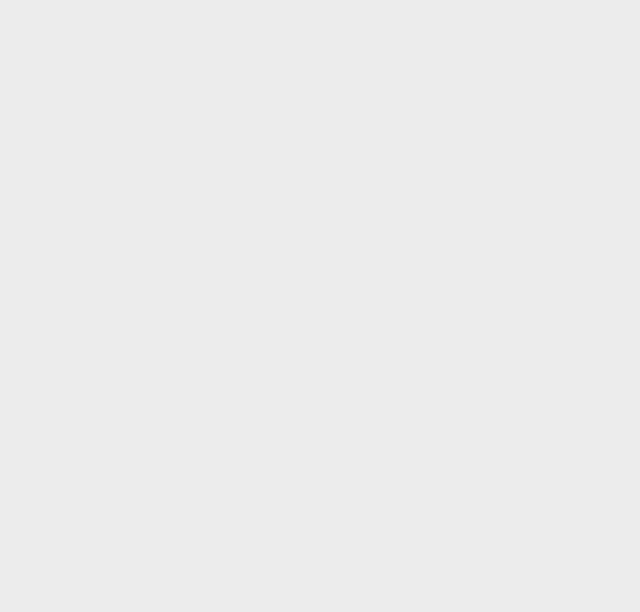
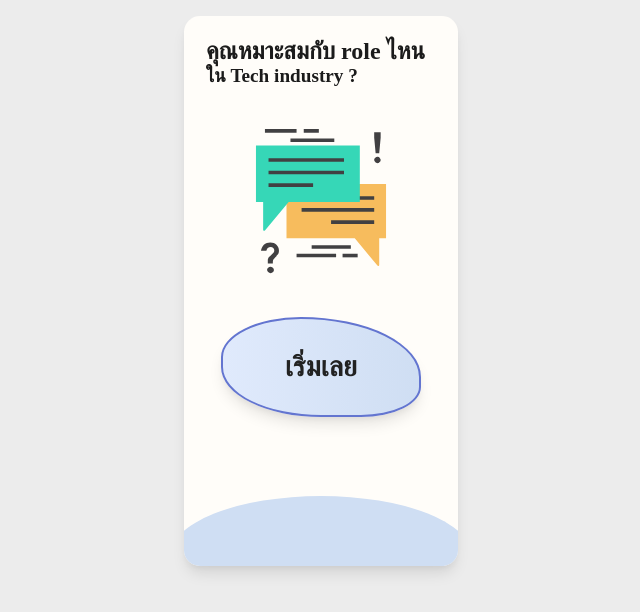
Before and after one commit to TalentLink/talentlink, a Next.js app: page / in a window 1280 px wide. Shown: the top 612 px of the page, without its empty margins (319-959 px from the left). Built offline with nearby package versions, Linux system fonts and the light colour scheme; a web font is replaced by a local one.

Commit message:
feat: add landing page

```diff
--- a/next.config.js
+++ b/next.config.js
@@ -1,15 +1,6 @@
 /** @type {import('next').NextConfig} */
 const nextConfig = {
   reactStrictMode: true,
-  async redirects() {
-    return [
-      {
-        source: '/',
-        destination: '/question/question-0',
-        permanent: true,
-      },
-    ];
-  },
 };
 
 module.exports = nextConfig;
--- a/src/components/Button.module.css
+++ b/src/components/Button.module.css
@@ -16,11 +16,6 @@
   margin-top: 0.8rem;
 }
 
-.button:focus-visible {
-  outline: var(--border-thickness) solid var(--control-focus-ring);
-  outline-offset: 2px;
-}
-
 .secondary {
   color: var(--default-copy-color);
   background-color: var(--card-bg-color);
--- a/src/components/Card.module.css
+++ b/src/components/Card.module.css
@@ -13,8 +13,10 @@
   display: flex;
   flex-direction: column;
 
-  width: inherit;
-  padding: 1.6rem;
+  overflow: hidden;
+
+  margin: 1rem;
+  padding: 1.4rem;
   background-color: var(--card-bg-color);
   border-radius: var(--border-radius);
   min-height: 550px;
--- a/src/pages/index.js
+++ b/src/pages/index.js
@@ -1,4 +1,21 @@
 import Head from 'next/head';
+import Link from 'next/link';
+import Image from 'next/image';
+
+import Card from '@/components/Card';
+import styles from '@/styles/Home.module.css';
+
+function StartButton() {
+  return (
+    <Link href="/question/question-0" className={styles.startButton}>
+      เริ่มเลย
+    </Link>
+  );
+}
+
+function Shadow() {
+  return <div className={styles.shadow}></div>;
+}
 
 export default function Home() {
   return (
@@ -9,6 +26,22 @@ export default function Home() {
         <meta name="viewport" content="width=device-width, initial-scale=1" />
         <link rel="icon" href="/favicon.ico" />
       </Head>
+      <div className={styles.container}>
+        <Card>
+          <h1 style={{ fontSize: '1.5rem' }}>คุณหมาะสมกับ role ไหน</h1>
+          <h1 style={{ fontSize: '1.2rem' }}>ใน Tech industry ?</h1>
+          <Image
+            priority
+            className={styles.image}
+            src="/start.svg"
+            alt="Questions"
+            width={230}
+            height={230}
+          />
+          <StartButton></StartButton>
+          <Shadow></Shadow>
+        </Card>
+      </div>
     </>
   );
 }
--- a/src/pages/job/[jid].js
+++ b/src/pages/job/[jid].js
@@ -20,7 +20,7 @@ const JobPage = () => {
 
   return (
     <div className={styles.container}>
-      <Card className={styles.card}>
+      <Card>
         <Image
           priority
           className={styles.image}
--- a/src/pages/question/[qid].js
+++ b/src/pages/question/[qid].js
@@ -42,7 +42,7 @@ const QuestionPage = () => {
       <p className={styles.pageInfo}>{question.depth} of 4</p>
       <ProgressBar count={question.depth} maxCount={4} />
       <animated.div style={zoomAnimation}>
-        <Card className={styles.card}>
+        <Card>
           <h5 className={styles.info}>เลือกคำตอบที่ใช่ตัวคุณที่สวด</h5>
           <h1 className={styles.question}>{question.question}</h1>
           {question.answers.map((answer) => (
--- a/src/styles/Home.module.css
+++ b/src/styles/Home.module.css
@@ -8,10 +8,6 @@
   align-items: center;
   justify-content: flex-start;
   flex-direction: column;
-}
-
-.card {
-  margin: 1rem;
 }
 
 .info {
@@ -35,9 +31,44 @@
 }
 
 .image {
+  color: red;
+
   align-self: center;
 }
 
 .text {
   margin: 0.8rem 0;
 }
+
+.shadow {
+  position: absolute;
+  bottom: -50px;
+  left: -5%;
+  width: 110%;
+  height: 120px;
+  border-radius: 50%;
+  background-color: var(--control-bg-accent);
+}
+
+.startButton {
+  display: flex;
+  align-items: center;
+  justify-content: center;
+
+  text-transform: uppercase;
+
+  margin: 0 auto;
+  font: inherit;
+  font-size: 1.75rem;
+  font-weight: bold;
+  outline: none;
+  width: 200px;
+  height: 100px;
+
+  border-radius: 40% 60% 30% 50%;
+  box-shadow: 0 10px 15px -3px rgba(0, 0, 0, 0.1),
+    0 4px 6px -2px rgba(0, 0, 0, 0.05);
+
+  background: var(--control-bg-gradient);
+  border: var(--border-thickness) solid var(--control-bg-color);
+}
--- a/src/styles/globals.css
+++ b/src/styles/globals.css
@@ -6,12 +6,17 @@
   --border-color: #e4e4e4;
 
   --default-copy-color: #222222;
-  --inverted-copy-color: #dbdbdb;
+  --inverted-copy-color: #efefef;
   --emphasis-copy-color: #1b1b1b;
 
   --control-padding: 1rem;
   --control-bg-color: #6375d0;
-  --control-bg-gradient: linear-gradient(to left, #cfdef3, #e0eafc);
+  --control-bg-accent: #cfdef3;
+  --control-bg-gradient: linear-gradient(
+    to left,
+    var(--control-bg-accent),
+    #e0eafc
+  );
   --control-focus-ring: #5f9ea0;
 
   --card-bg-color: #fffdf9;
@@ -23,11 +28,13 @@
 
     --border-color: #505050;
 
-    --default-copy-color: #dbdbdb;
-    --inverted-copy-color: #1b1b1b;
+    --default-copy-color: #efefef;
+    --inverted-copy-color: #222222;
     --emphasis-copy-color: #f3f3f3;
 
     --control-bg-color: #b3bdef;
+    --control-bg-accent: #363434;
+
     --control-bg-gradient: linear-gradient(to left, #363434, #272727);
     --control-focus-ring: #a6cacb;
     --card-bg-color: #2b2b2b;
@@ -38,6 +45,7 @@
   box-sizing: border-box;
   padding: 0;
   margin: 0;
+
   font-family: var(--font-content);
 }
 
@@ -60,7 +68,6 @@ h6 {
 }
 
 body {
-  padding: 12px;
   background-color: var(--bg-color);
 }
 
@@ -79,6 +86,16 @@ a:focus-visible {
   }
 }
 
+button:hover {
+  transform: scale(1.005);
+  transition-duration: 200ms;
+}
+
+button:focus-visible {
+  outline: var(--border-thickness) solid var(--control-focus-ring);
+  outline-offset: 2px;
+}
+
 #__next,
 main {
   height: 100%;
```
Also changed, not shown: public/start.svg (added).
